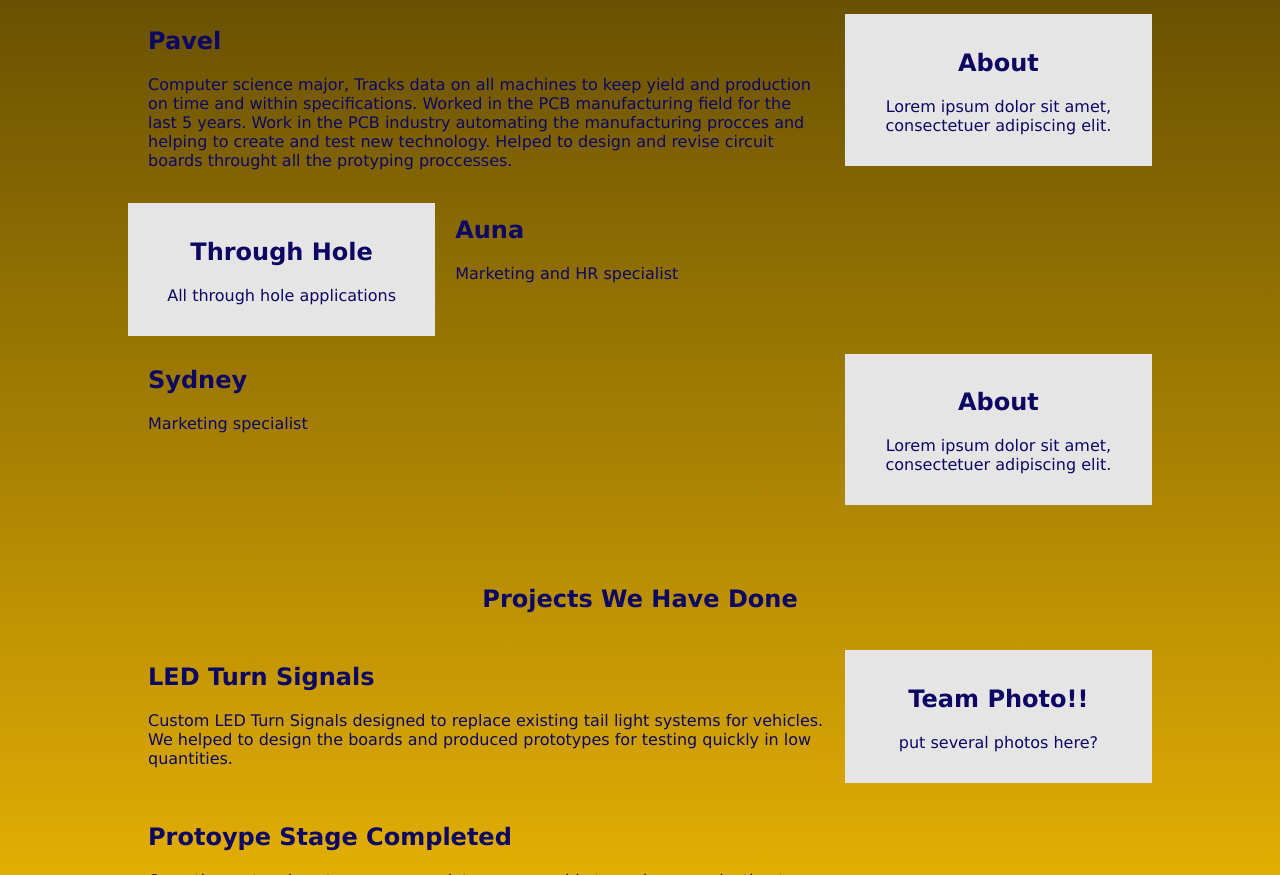
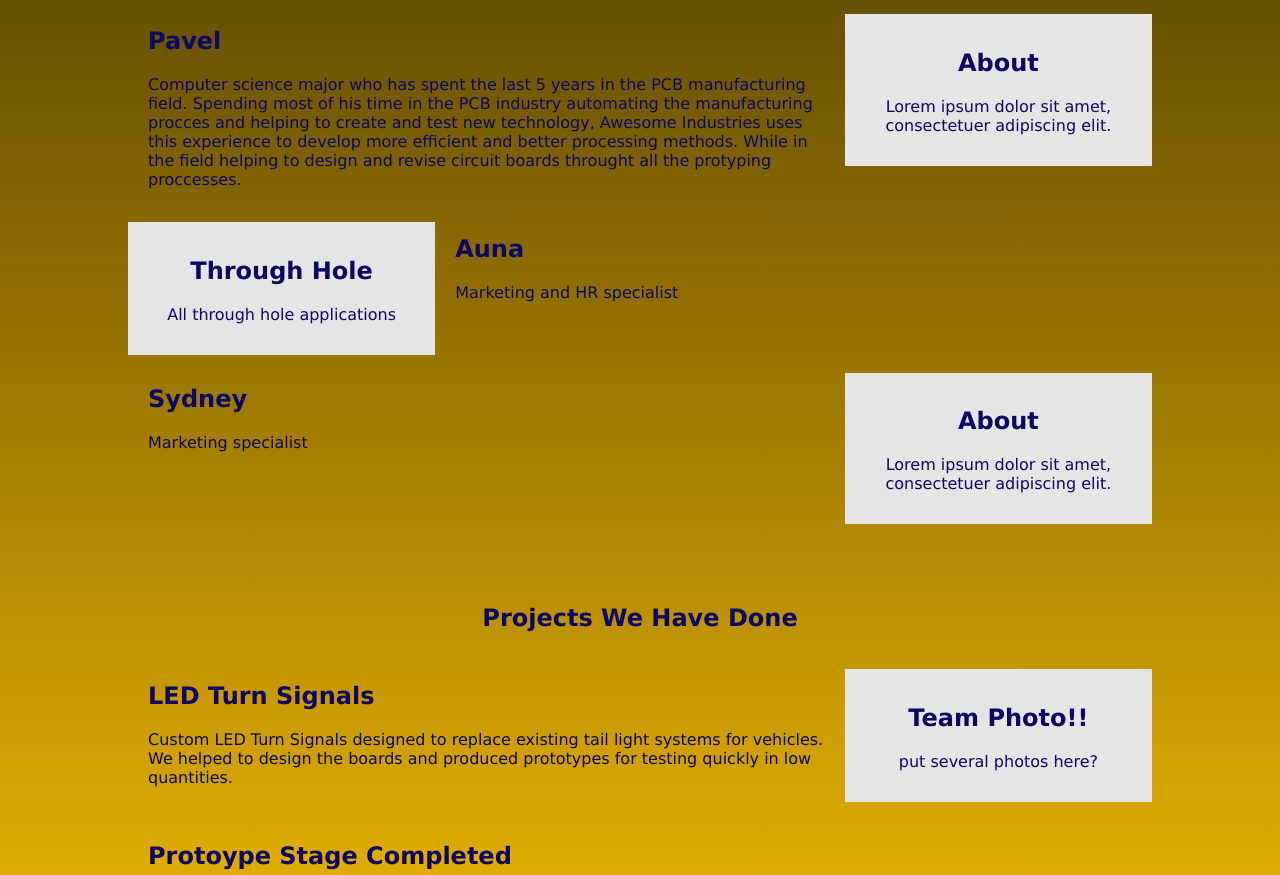
Before and after one commit to shonkap/shonkap.github.io, a plain HTML site: page About.html in a window 1280 px wide. Shown: the part 1203-2078 px from the top of the page. Drawn offline with Linux system fonts and the light colour scheme.

Commit message:
Added to bio

```diff
--- a/About.html
+++ b/About.html
@@ -83,7 +83,7 @@
 
     <div class="mainc">
         <h2>Pavel</h2>
-        <p>Computer science major, Tracks data on all machines to keep yield and production on time and within specifications. Worked in the PCB manufacturing field for the last 5 years. Work in the PCB industry automating the manufacturing procces and helping to create and test new technology. Helped to design and revise circuit boards throught all the protyping proccesses.</p>
+        <p>Computer science major who has spent the last 5 years in the PCB manufacturing field. Spending most of his time in the PCB industry automating the manufacturing procces and helping to create and test new technology, Awesome Industries uses this experience to develop more efficient and better processing methods. While in the field helping to design and revise circuit boards throught all the protyping proccesses.</p>
     </div>
 
     <div class="rightc">
```
